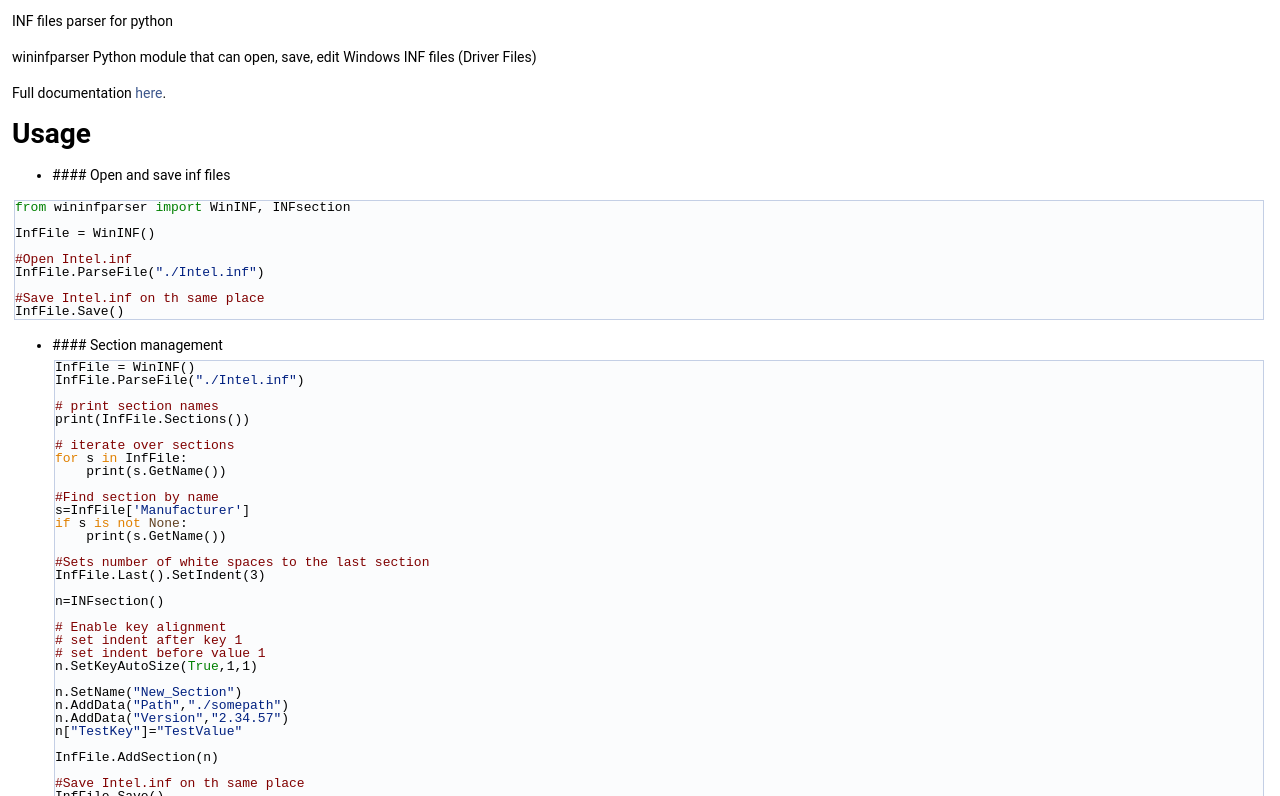
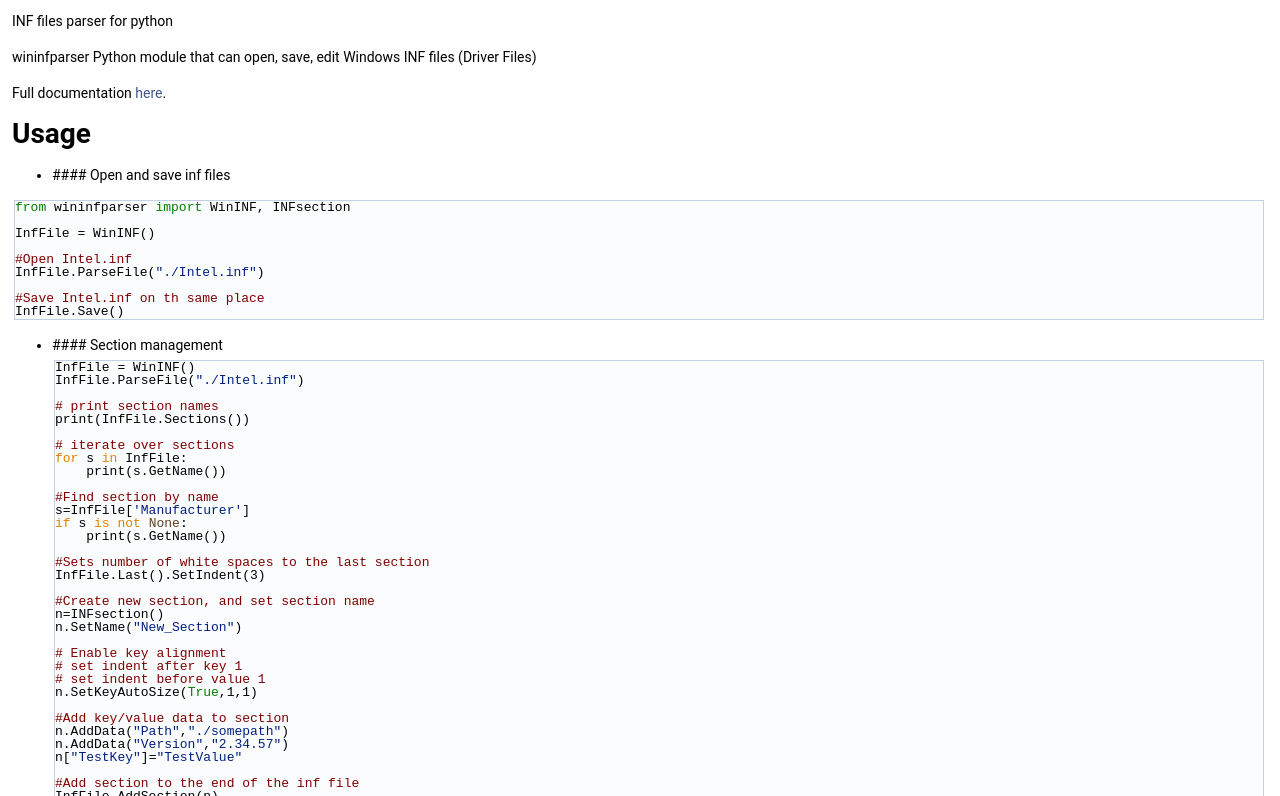
Before and after one commit to arutar/wininfparser, a plain HTML site: page md__r_e_a_d_m_e.html in a window 1280 px wide. Shown: the part 156-952 px from the top of the page. Drawn offline with Linux system fonts and the light colour scheme.

Commit message:
deploy: 8e0d98190512d6aa4bc23aef95d625be9da8cc15

```diff
--- a/md__r_e_a_d_m_e.html
+++ b/md__r_e_a_d_m_e.html
@@ -101,18 +101,21 @@ $(function() {
 <div class="line"><span class="comment">#Sets number of white spaces to the last section</span></div>
 <div class="line">InfFile.Last().SetIndent(3)</div>
 <div class="line"> </div>
+<div class="line"><span class="comment">#Create new section, and set section name </span></div>
 <div class="line">n=INFsection()</div>
+<div class="line">n.SetName(<span class="stringliteral">&quot;New_Section&quot;</span>)</div>
 <div class="line"> </div>
 <div class="line"><span class="comment"># Enable key alignment</span></div>
 <div class="line"><span class="comment"># set indent after key 1</span></div>
 <div class="line"><span class="comment"># set indent before value 1</span></div>
 <div class="line">n.SetKeyAutoSize(<span class="keyword">True</span>,1,1)</div>
 <div class="line"> </div>
-<div class="line">n.SetName(<span class="stringliteral">&quot;New_Section&quot;</span>)</div>
+<div class="line"><span class="comment">#Add key/value data to section</span></div>
 <div class="line">n.AddData(<span class="stringliteral">&quot;Path&quot;</span>,<span class="stringliteral">&quot;./somepath&quot;</span>)</div>
 <div class="line">n.AddData(<span class="stringliteral">&quot;Version&quot;</span>,<span class="stringliteral">&quot;2.34.57&quot;</span>)</div>
 <div class="line">n[<span class="stringliteral">&quot;TestKey&quot;</span>]=<span class="stringliteral">&quot;TestValue&quot;</span></div>
 <div class="line"> </div>
+<div class="line"><span class="comment">#Add section to the end of the inf file</span></div>
 <div class="line">InfFile.AddSection(n)</div>
 <div class="line"> </div>
 <div class="line"><span class="comment">#Save Intel.inf on th same place</span></div>
```
